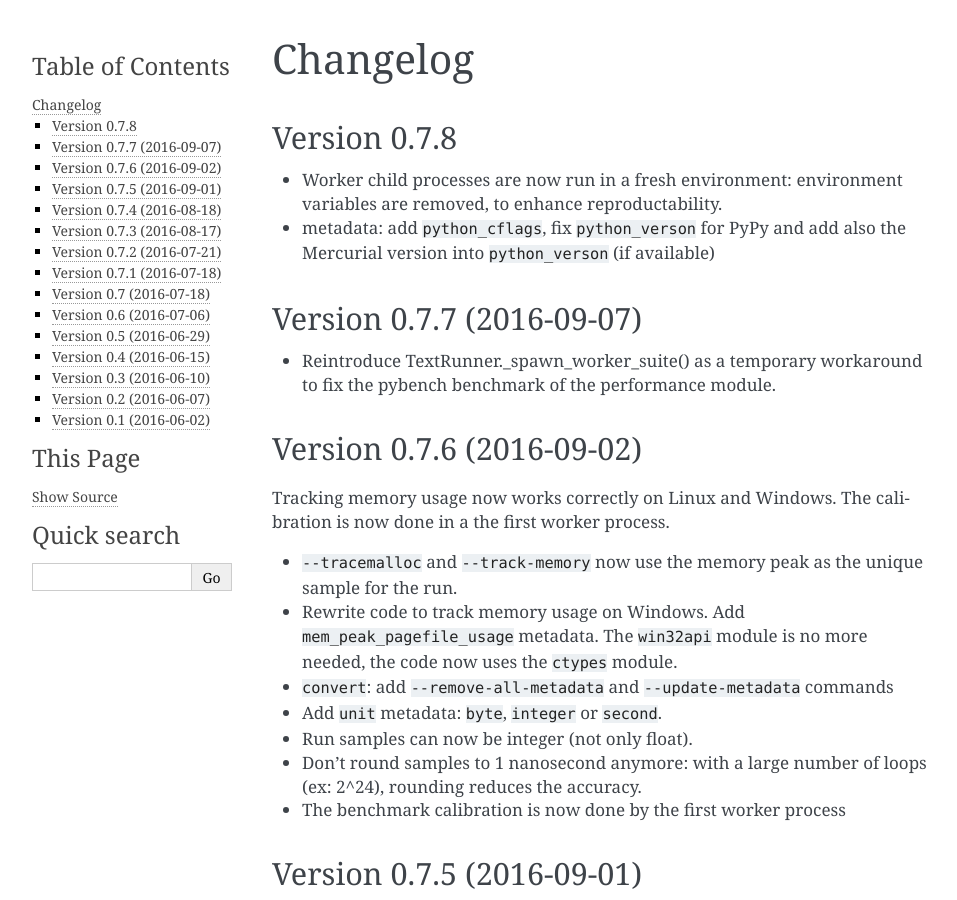
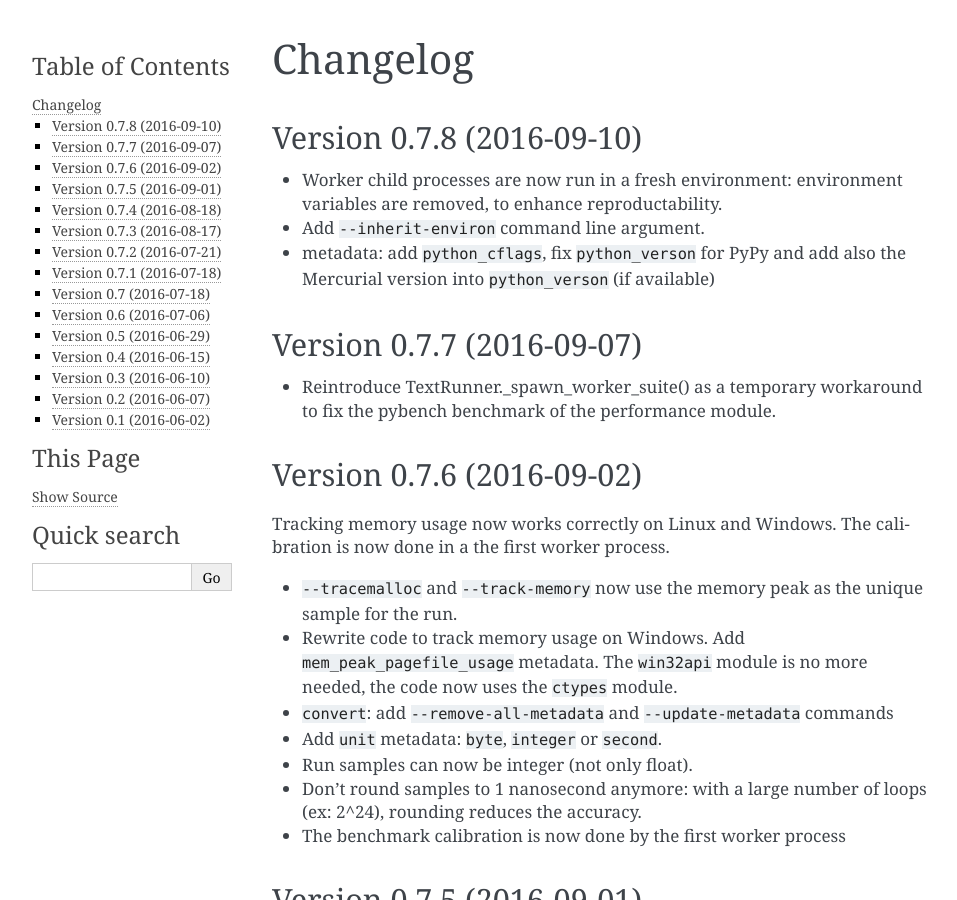
Before and after one commit to psf/pyperf, a Sphinx documentation site: the page built from doc/changelog.rst, in a window 1280 px wide and 900 px high. Shown: the whole window, without its empty margins (148-1105 px from the left). Built offline with Sphinx 7.4.7, drawn with Linux system fonts in a browser that asks for light colours.

Commit message:
prepare 0.7.8 release

```diff
--- a/doc/changelog.rst
+++ b/doc/changelog.rst
@@ -1,11 +1,12 @@
 Changelog
 =========
 
-Version 0.7.8
--------------
+Version 0.7.8 (2016-09-10)
+--------------------------
 
 * Worker child processes are now run in a fresh environment: environment
   variables are removed, to enhance reproductability.
+* Add ``--inherit-environ`` command line argument.
 * metadata: add ``python_cflags``, fix ``python_verson`` for PyPy and
   add also the Mercurial version into ``python_verson`` (if available)
 
```
